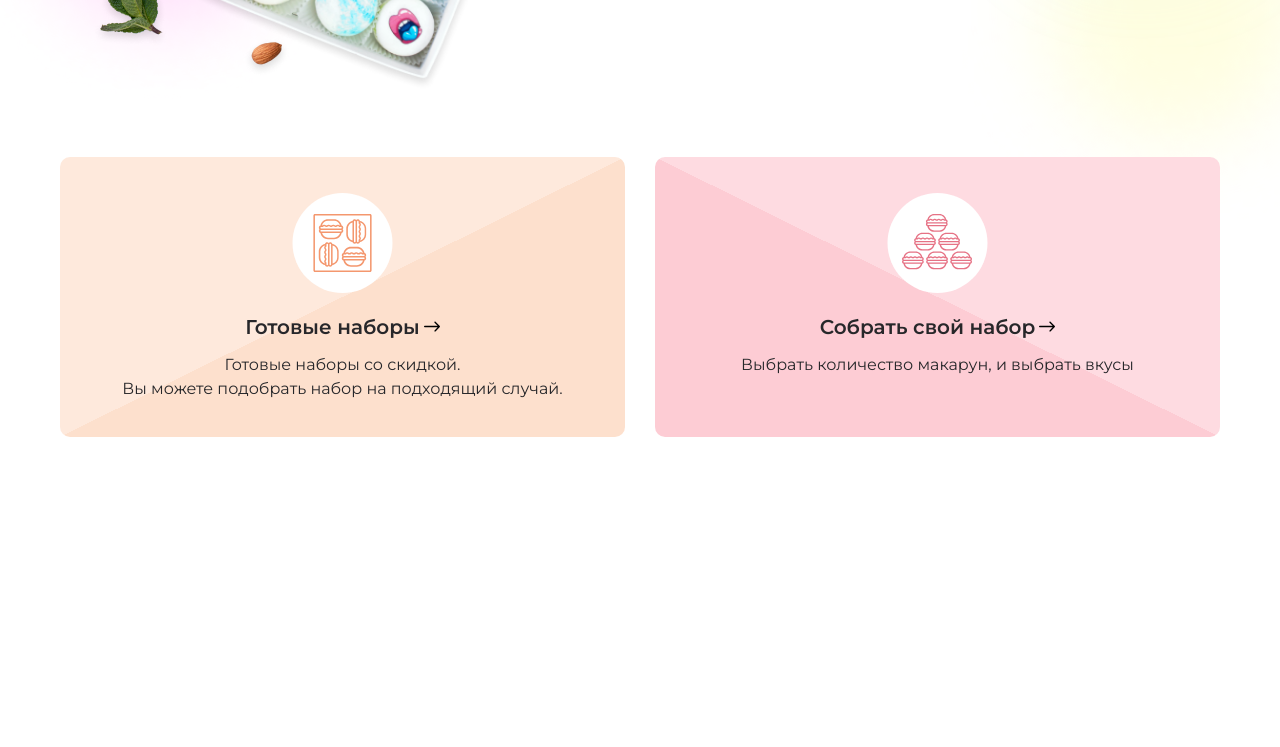
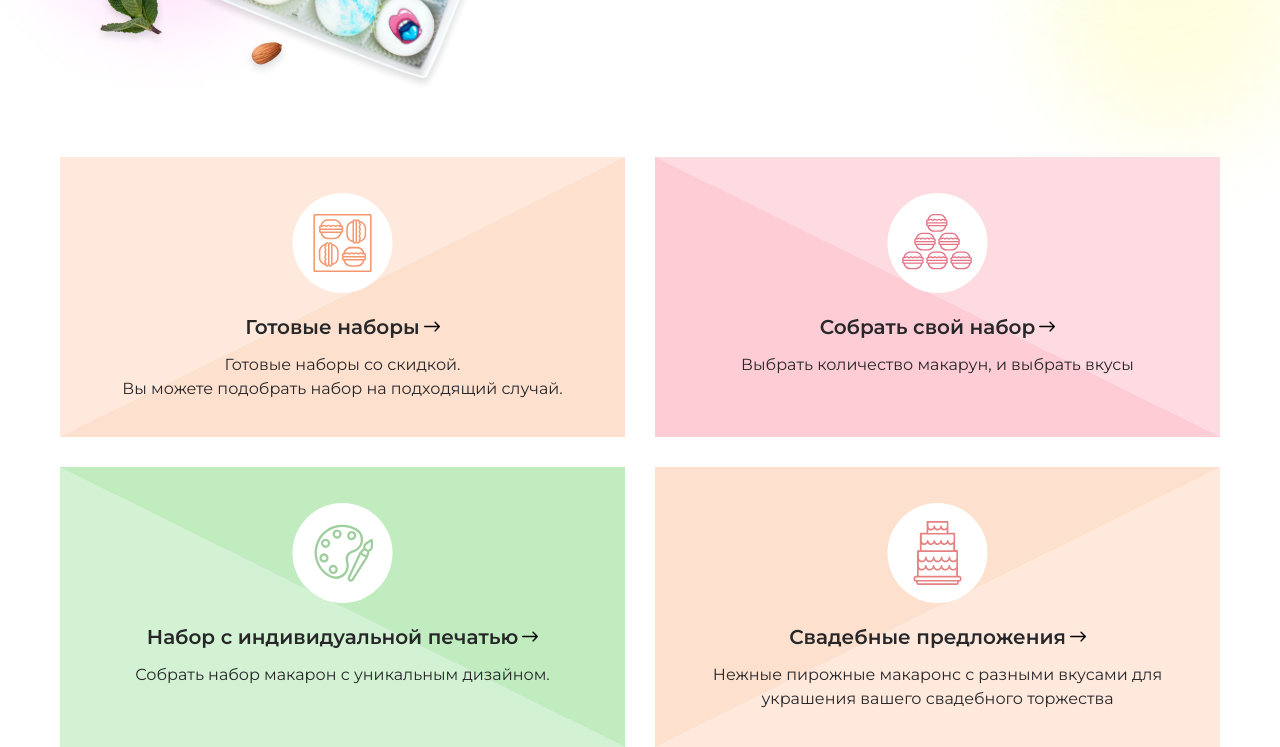
Before and after one commit to Bahromjonov/macaron-shop, a website: page index.html in a window 1280 px wide. Shown: the part 549-1296 px from the top of the page. Before the commit the page ends 986 px from the top, so only its background shows below. Drawn offline with Linux system fonts and the light colour scheme.

Commit message:
add mian Свадебные предложения

```diff
--- a/index.html
+++ b/index.html
@@ -165,7 +165,8 @@
     </header>
 
     <!-- Hero -->
-    <section class="w-full max-w-[1100px] mx-auto px-5 flex items-center justify-between text-zinc-800">
+    <section class="bg-[F7F7F7]">
+        <div class="w-full max-w-[1100px] mx-auto px-5 flex items-center justify-between text-zinc-800">
             <!-- Hero img -->
             <div class="relative">
                 <img width="422" height="422" class="w-422 h-422 " src="./img/hero-img.png" alt="hero heart picture">
@@ -193,6 +194,7 @@
                 <div class="">
                     <img class="absolute -top-40 -right-1/3 -z-10" src="./img/blue.svg" alt="blue color">
                     <img class="absolute top-0 -right-1/4 -z-10" src="./img/yellow.png" alt="yellow color">
+                </div>
             </div>
         </div>
     </section>
@@ -226,7 +228,32 @@
                     </div>
                 </div>
             </div>
-
+            <!-- Набор с индивидуальной печатью -->
+            <div class="gradient-individalnoy ">
+                <div class="py-9  ">
+                    <img class="w-full w-100 h-[100px] flex  justify-center mb-5" src="./img/Group-124.svg" alt="">
+                    <div class="text-center">
+                        <a class="flex  justify-center main-link mb-3" href="#">
+                            <h2 class="mr-1">Набор с индивидуальной печатью</h2>
+                            <img src="./img/right.svg" alt="right icon">
+                        </a>
+                        <p class="services-text">Собрать набор макарон с уникальным дизайном. </p>
+                    </div>
+                </div>
+            </div>
+            <!-- Свадебные предложения -->
+            <div class="gradient-svadebnie ">
+                <div class="py-9  ">
+                    <img class="w-full w-100 h-[100px] flex  justify-center mb-5" src="./img/Group-123.svg" alt="">
+                    <div class="text-center">
+                        <a class="flex  justify-center main-link mb-3" href="#">
+                            <h2 class="mr-1">Свадебные предложения</h2>
+                            <img src="./img/right.svg" alt="right icon">
+                        </a>
+                        <p class="services-text">Нежные пирожные макаронс с разными вкусами для <br> украшения вашего свадебного торжества </p>
+                    </div>
+                </div>
+            </div>
 
         </div>
     </main>
--- a/src/style.css
+++ b/src/style.css
@@ -25,9 +25,13 @@ body {
 }
 .gradient-div {
     background: linear-gradient(to bottom right, #FEE9DC 50%, #FDE0CD 50%);
-    border-radius: 10px;
+  }
+.gradient-svadebnie {
+    background: linear-gradient(to bottom right, #FDE0CD 50%,  #FEE9DC 50%);
   }
 .gradient-sobrat  {
     background: linear-gradient(to bottom left,#FEDBE1 50%,  #FDCCD4  50%);
-    border-radius: 10px;
   }
+.gradient-individalnoy {
+    background: linear-gradient(to bottom left,#C1ECC0  50%,#D3F2D3 50%);
+  }
```
Also changed, not shown: dist/output.css. Lines whose indentation alone changed are shown as unchanged.
